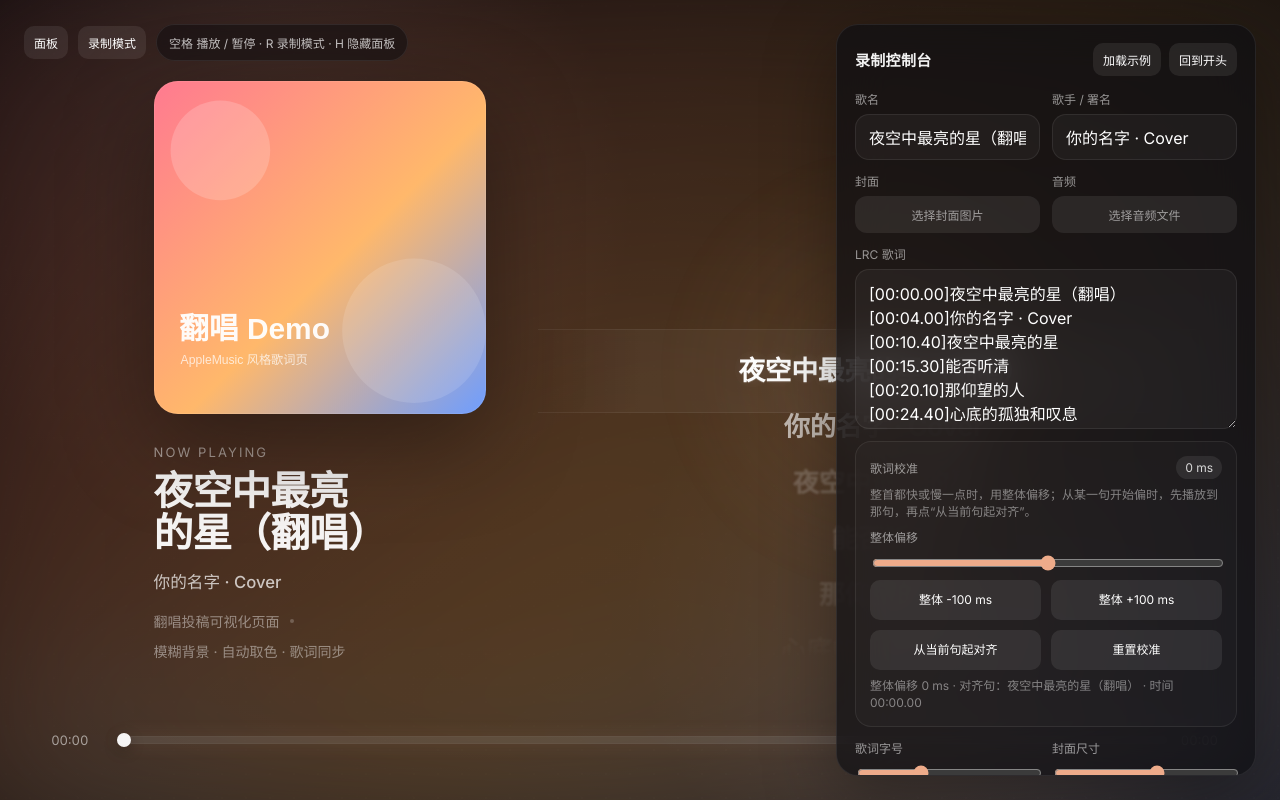
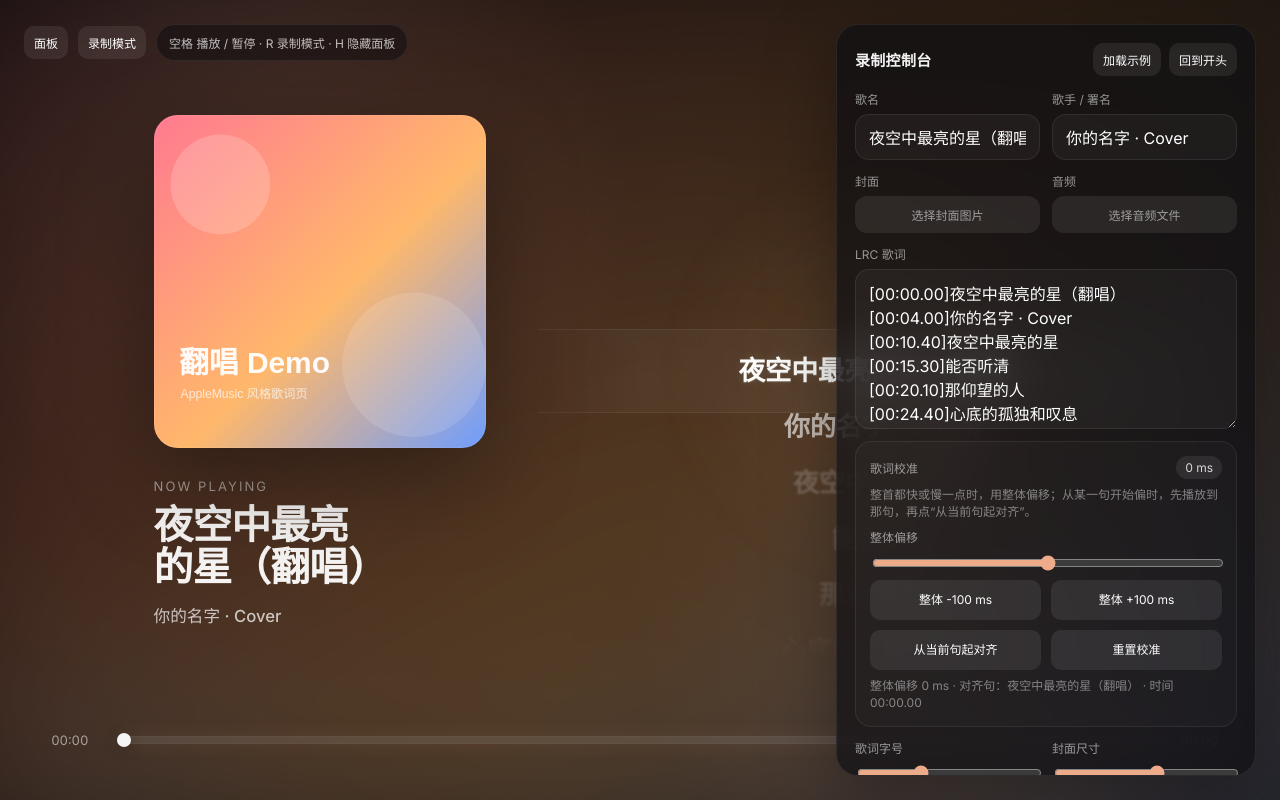
Before and after one commit to zclkkk/lyrics_player, a plain HTML site: page index.html in a window 1280 px wide. Drawn offline with Linux system fonts and the light colour scheme.

Commit message:
chore: Remove ugly subtitle

```diff
--- a/index.html
+++ b/index.html
@@ -140,11 +140,6 @@
           <div class="eyebrow">Now Playing</div>
           <h1 class="title" id="title">你的翻唱作品</h1>
           <div class="artist" id="artist">你的名字 / 原唱信息</div>
-          <div class="subline">
-            <span id="sublinePrimary">翻唱投稿可视化页面</span>
-            <span class="dot"></span>
-            <span id="sublineSecondary">模糊背景 · 自动取色 · 歌词同步</span>
-          </div>
         </div>
       </section>
 
--- a/scripts/app.js
+++ b/scripts/app.js
@@ -56,8 +56,6 @@
     coverAlt: "歌曲封面",
     defaultTitle: "你的翻唱作品",
     defaultArtist: "你的名字 / 原唱信息",
-    sublinePrimary: "翻唱投稿可视化页面",
-    sublineSecondary: "模糊背景 · 自动取色 · 歌词同步",
     emptyStateLine1: "导入音频与 LRC 后开始播放。",
     emptyStateLine2: "如果只想做静态镜头，也可以只导入封面和歌词。",
     untitledSong: "未命名作品",
@@ -179,9 +177,7 @@
     bgBlurLabel: $("bgBlurLabel"),
     bgAnimateInput: $("bgAnimateInput"),
     bgAnimateLabel: $("bgAnimateLabel"),
-    workflowHint: $("workflowHint"),
-    sublinePrimary: $("sublinePrimary"),
-    sublineSecondary: $("sublineSecondary")
+    workflowHint: $("workflowHint")
   };
 
   const applyStaticText = () => {
@@ -217,8 +213,6 @@
     elements.exportStatus.textContent = TEXT.exportIdleHint;
     elements.workflowHint.textContent = TEXT.workflowHint;
     elements.cover.alt = TEXT.coverAlt;
-    elements.sublinePrimary.textContent = TEXT.sublinePrimary;
-    elements.sublineSecondary.textContent = TEXT.sublineSecondary;
 
   };
 
--- a/styles/main.css
+++ b/styles/main.css
@@ -205,23 +205,6 @@ select {
   color: var(--text-soft);
   font-size: clamp(16px, 1.3vw, 22px);
   font-weight: 500;
-}
-
-.subline {
-  display: flex;
-  align-items: center;
-  gap: 10px;
-  flex-wrap: wrap;
-  margin-top: 18px;
-  color: rgba(255, 255, 255, 0.44);
-  font-size: 14px;
-}
-
-.dot {
-  width: 4px;
-  height: 4px;
-  border-radius: 999px;
-  background: rgba(255, 255, 255, 0.22);
 }
 
 .right {
```
